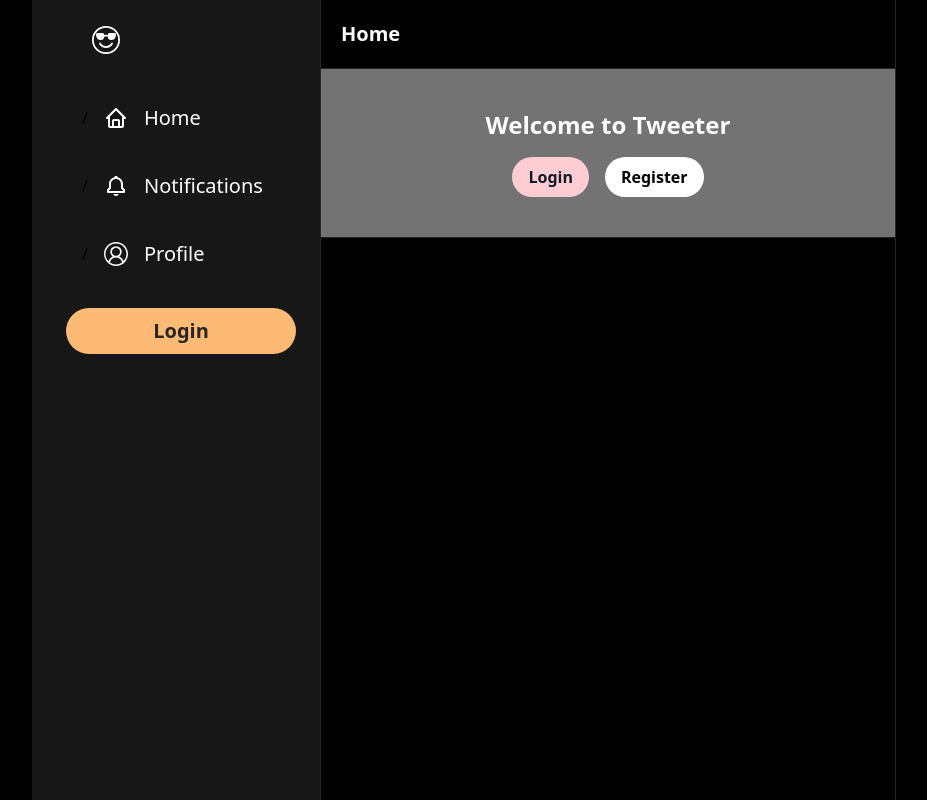
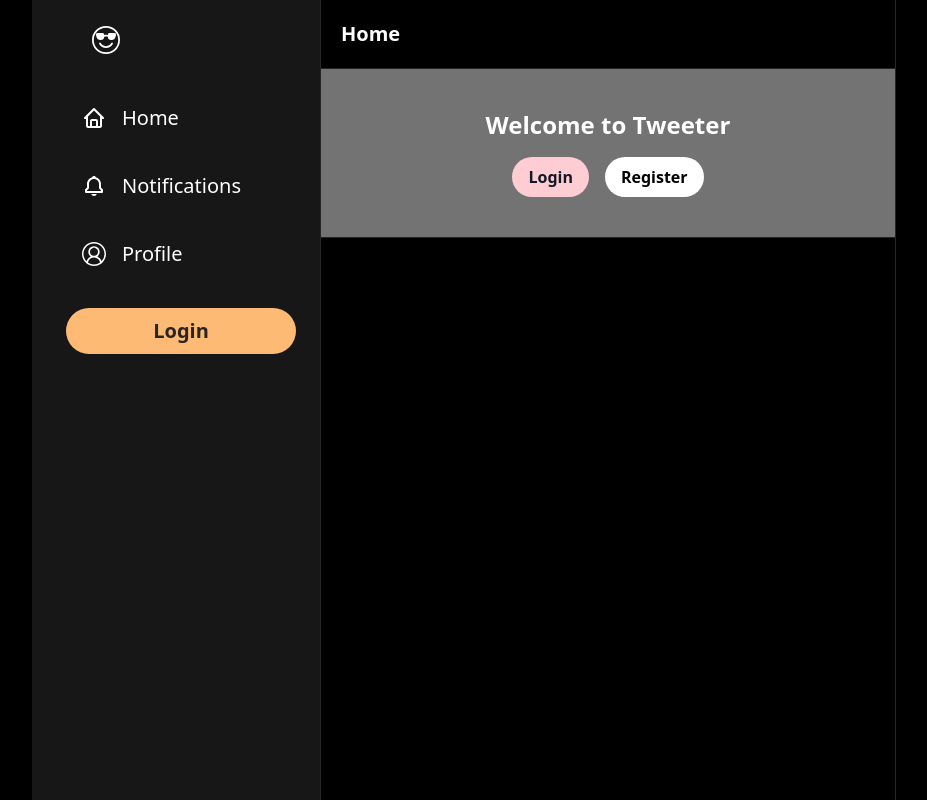
Before and after one commit to kaleytsangbcit/Tweetie, a Next.js app: page / in a window 1280 px wide. Shown: the whole page, without its empty margins (32-959 px from the left). Built offline with nearby package versions, Linux system fonts and the light colour scheme; no server answers; the database is empty.

Commit message:
Update sidebar css

```diff
--- a/components/layout/SidebarItem.tsx
+++ b/components/layout/SidebarItem.tsx
@@ -45,7 +45,7 @@ const SidebarItem: React.FC<SidebarItemProps> = ({ label, icon: Icon, href, auth
                 justify-center
                 p-4
                 hover:bg-slate-300
-                hover:bg-opacity-10
+                hover:bg-opacity-40
                 cursor-pointer
                 lg:hidden
             ">
@@ -61,11 +61,11 @@ const SidebarItem: React.FC<SidebarItemProps> = ({ label, icon: Icon, href, auth
                 gap-4
                 p-4
                 rounded-full
-                hover:bg-slate-300
-                hover:bg-opacity-10
+                hover:bg-rose-300
+                hover:bg-opacity-90
                 cursor-pointer
                 items-center
-            ">/
+            ">
                 <Icon size={24} color="white" />
                 <p className="hidden lg:block text-white text-xl">
                     {label}
```
